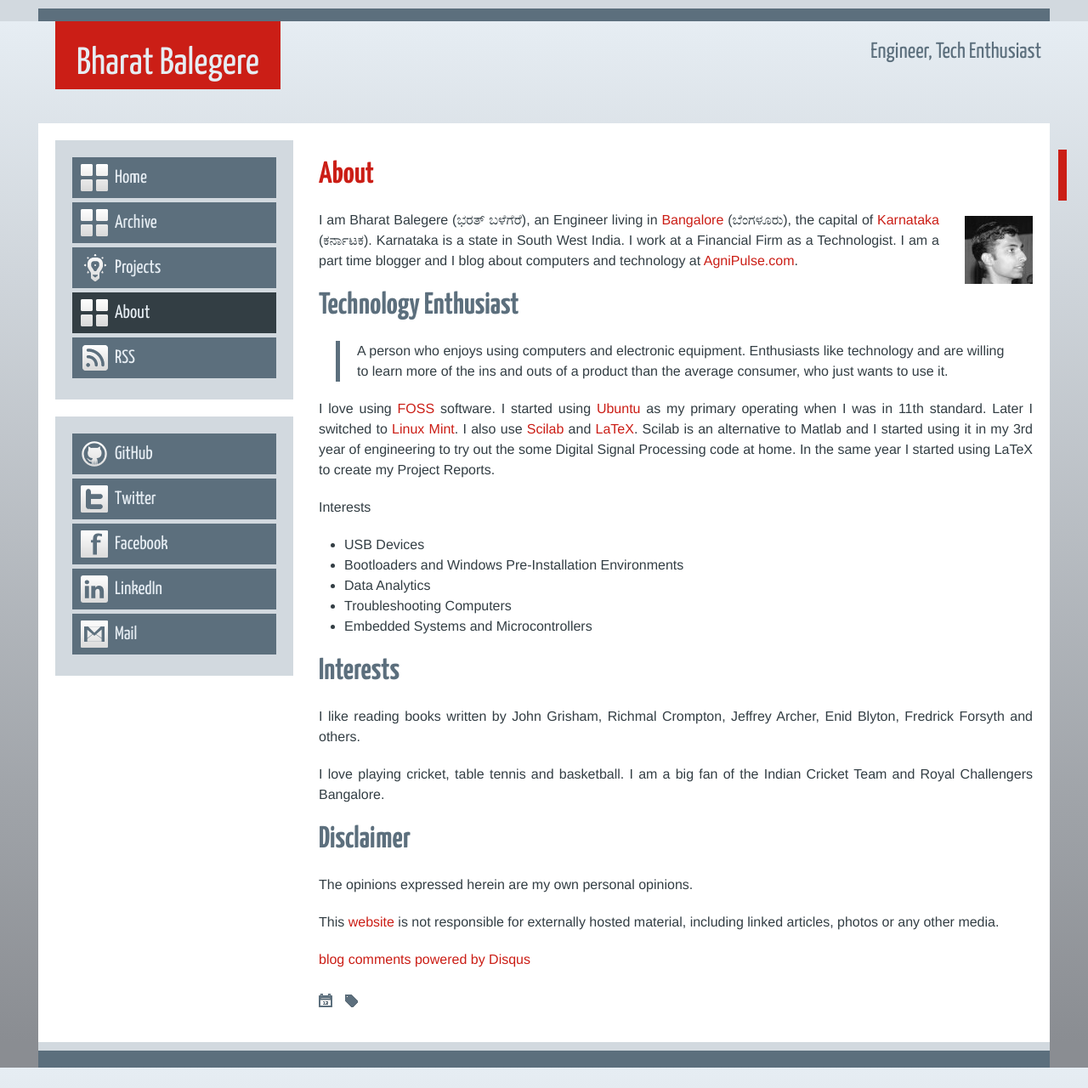
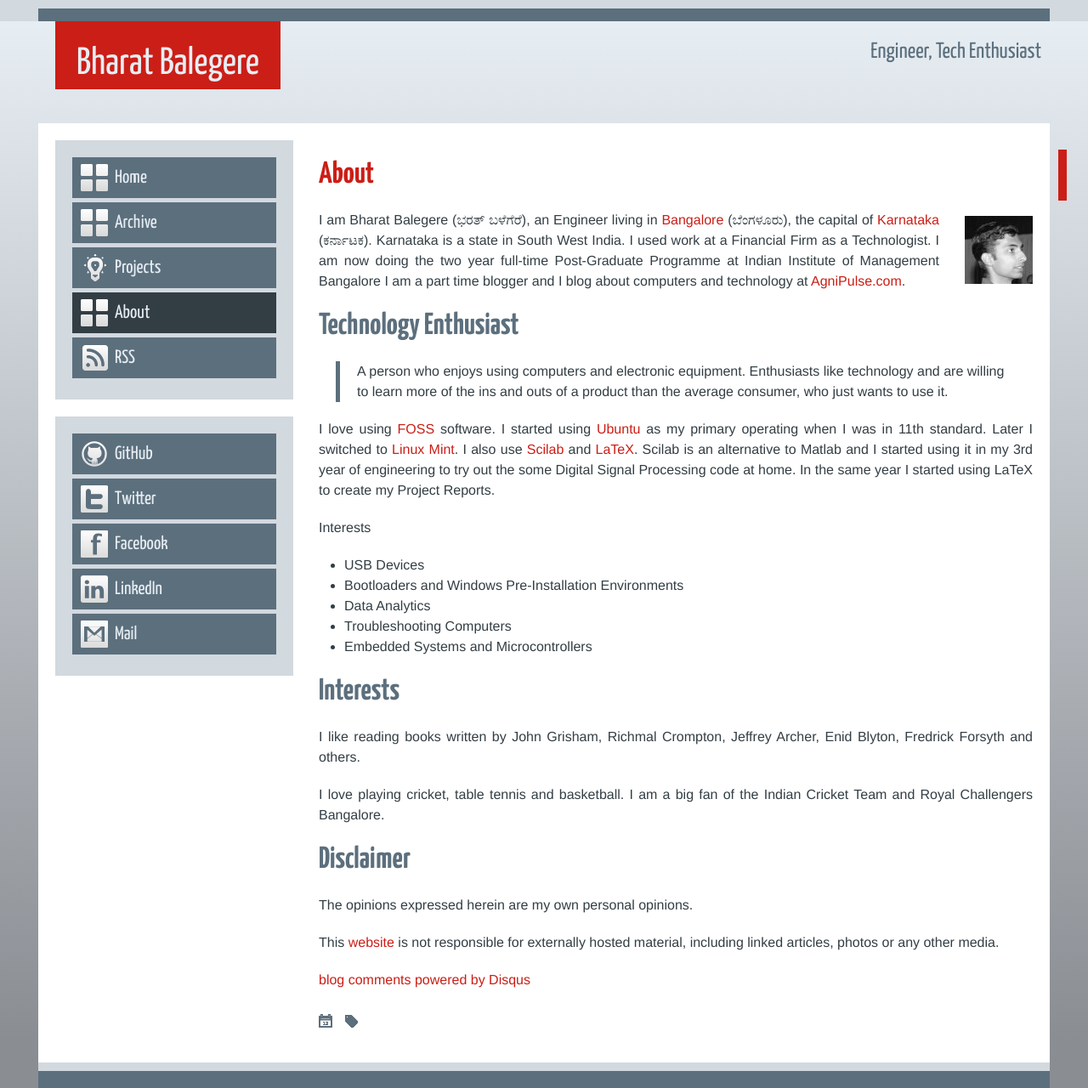
Before and after one commit to bbalegere/bbalegere.github.com, a Jekyll site: the page built from about/index.html, in a window 1280 px wide. Shown: the whole page at 85% size. Built offline with Jekyll 4.4.1, drawn with Linux system fonts in a browser that asks for light colours; nearby versions of some CDN libraries; some web fonts are replaced; comment, search, counter and statistics services are not loaded; before the commit the page ends 1256 px from its top, so only the background shows below that.

Commit message:
Update index.html

```diff
--- a/about/index.html
+++ b/about/index.html
@@ -7,7 +7,8 @@
 
 <p>
   <img align="right" src="../images/profilegray.jpg"
-  style="margin-left:30px; margin-top:7px;" /> I am Bharat Balegere (ಭರತ್ ಬಳೆಗೆರೆ), an Engineer living in <a href="http://en.wikipedia.org/wiki/Bangalore" target="_blank">Bangalore</a> (ಬೆಂಗಳೂರು), the capital of <a href="http://en.wikipedia.org/wiki/Karnataka" target="_blank">Karnataka</a> (ಕರ್ನಾಟಕ). Karnataka is a state in South West India. I work at a Financial Firm as a Technologist.
+  style="margin-left:30px; margin-top:7px;" /> I am Bharat Balegere (ಭರತ್ ಬಳೆಗೆರೆ), an Engineer living in <a href="http://en.wikipedia.org/wiki/Bangalore" target="_blank">Bangalore</a> (ಬೆಂಗಳೂರು), the capital of <a href="http://en.wikipedia.org/wiki/Karnataka" target="_blank">Karnataka</a> (ಕರ್ನಾಟಕ). Karnataka is a state in South West India.
+  I used work at a Financial Firm as a Technologist. I am now doing the two year full-time Post-Graduate Programme at Indian Institute of Management Bangalore
 I am a part time blogger and I blog about computers and technology at <a href="http://agnipulse.com" target="_blank">AgniPulse.com</a>.
 </p>
 
```
